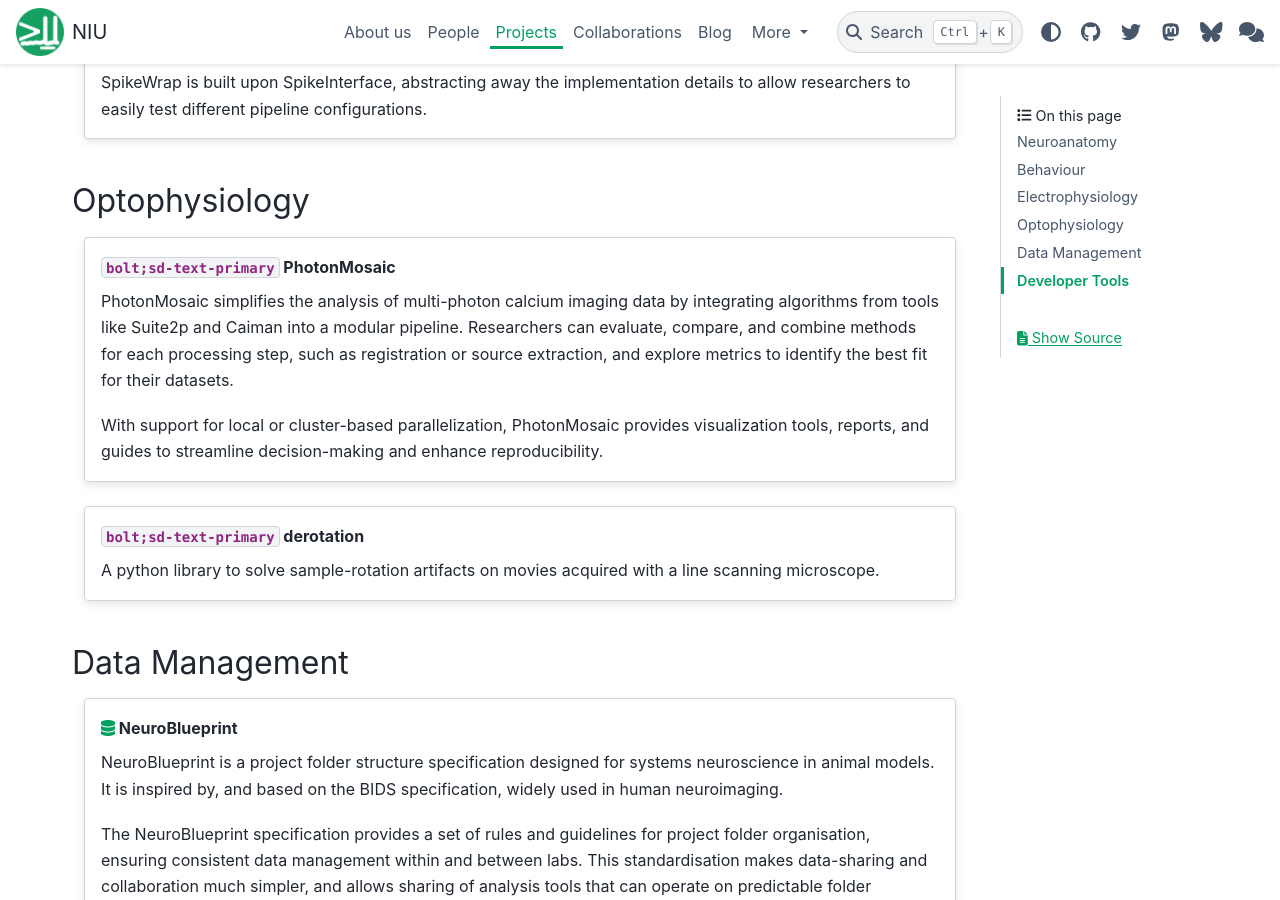
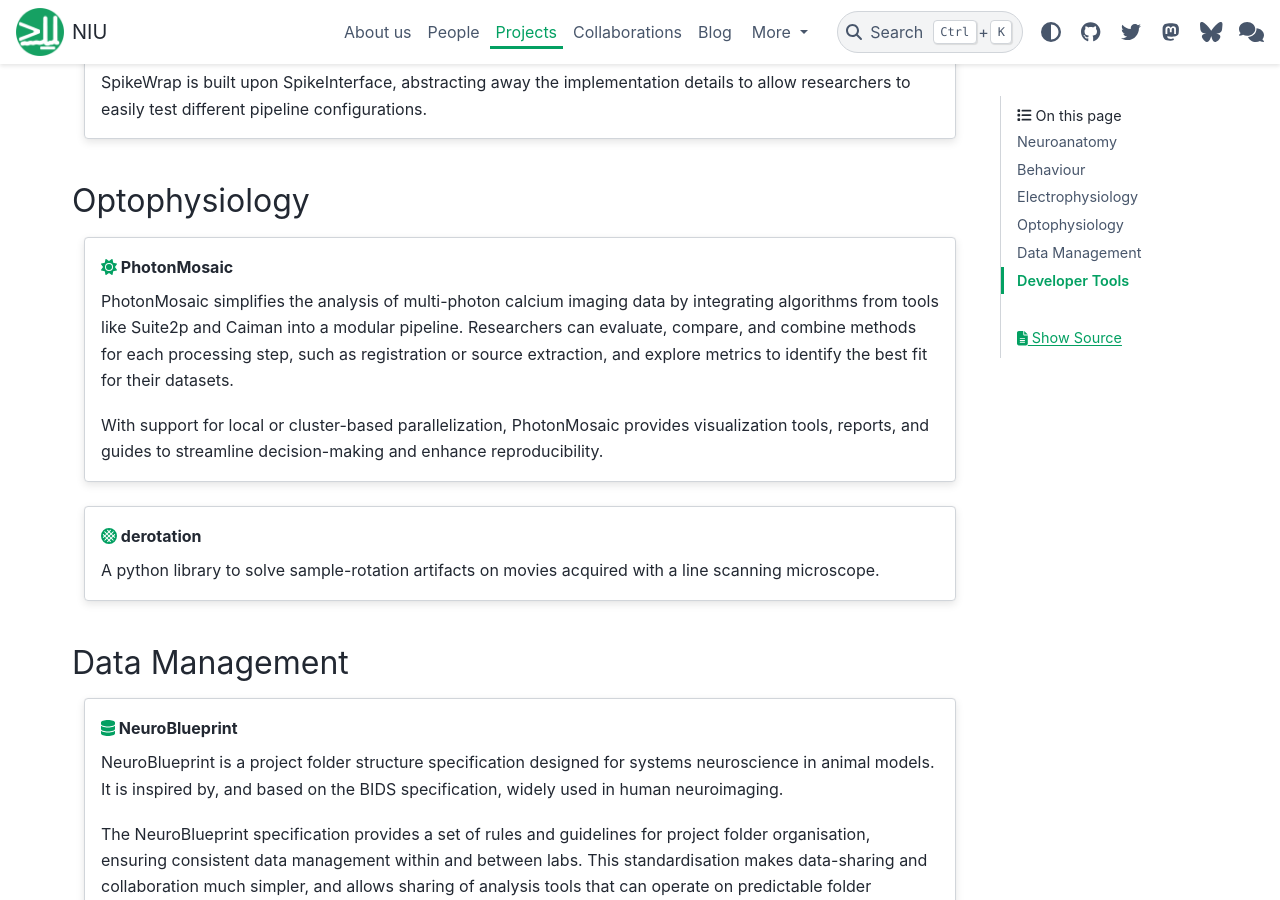
Before and after one commit to neuroinformatics-unit/neuroinformatics-unit.github.io, a Sphinx documentation site: the page built from docs/source/projects.md, in a window 1280 px wide and 900 px high, scrolled down 1149 px. Built offline with Sphinx 7.4.7 and the PyData theme 0.15.4, drawn with Linux system fonts in a browser that asks for light colours; cross-references to code outside the pages are shown as plain code.

Commit message:
Fix icon name

```diff
--- a/docs/source/projects.md
+++ b/docs/source/projects.md
@@ -55,7 +55,7 @@ test different pipeline configurations.
 (projects-optophysiology)=
 ## Optophysiology
 ::::{grid} 1 1 1 1
-:::{grid-item-card} {north-star}`bolt;sd-text-primary` PhotonMosaic
+:::{grid-item-card} {fas}`sun;sd-text-primary` PhotonMosaic
 :link: https://github.com/neuroinformatics-unit/PhotonMosaic
 PhotonMosaic simplifies the analysis of multi-photon calcium imaging data by integrating algorithms from tools like Suite2p and Caiman into a modular pipeline. Researchers can evaluate, compare, and combine methods for each processing step, such as registration or source extraction, and explore metrics to identify the best fit for their datasets.
 
@@ -64,7 +64,7 @@ With support for local or cluster-based parallelization, PhotonMosaic provides v
 ::::
 
 ::::{grid} 1 1 1 1
-:::{grid-item-card} {issue-reopened}`bolt;sd-text-primary` derotation
+:::{grid-item-card} {fas}`stroopwafel;sd-text-primary` derotation
 :link: https://github.com/neuroinformatics-unit/derotation
 A python library to solve sample-rotation artifacts on movies acquired with a line scanning microscope.
 :::
```
